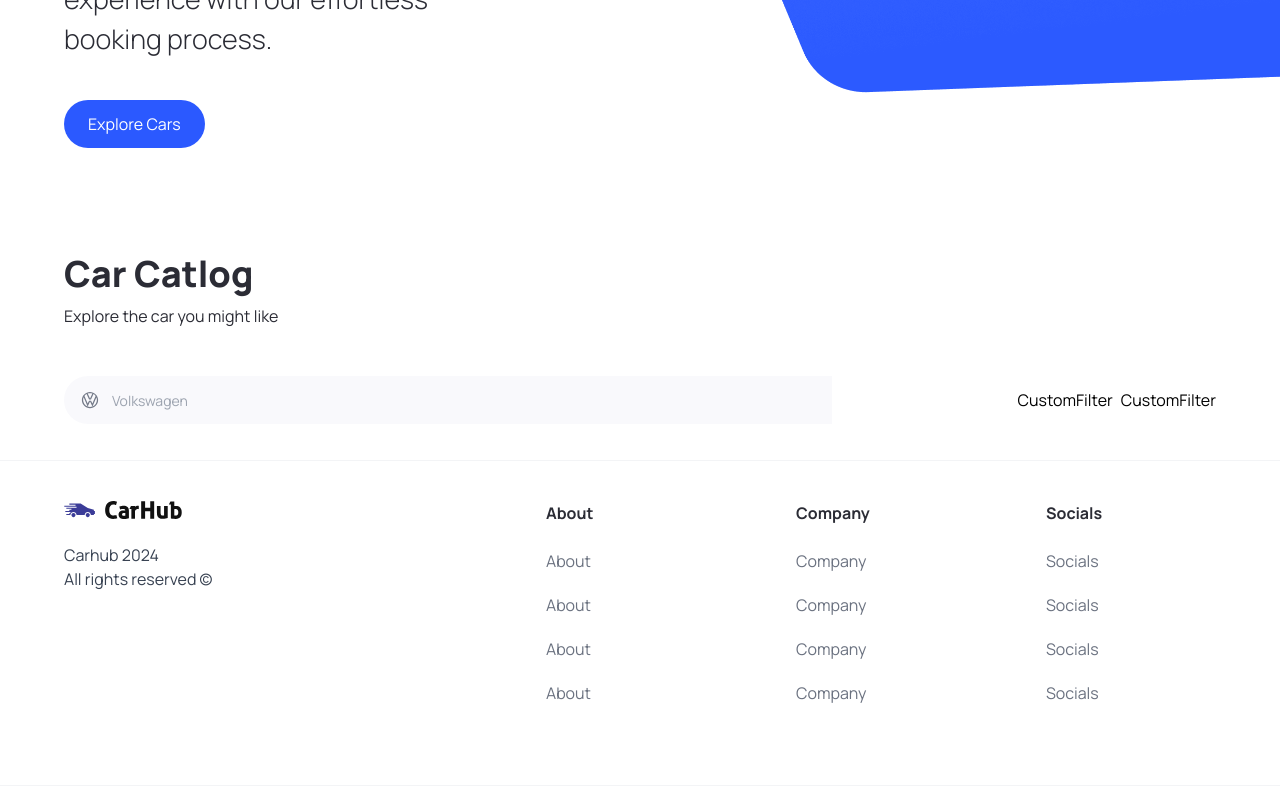
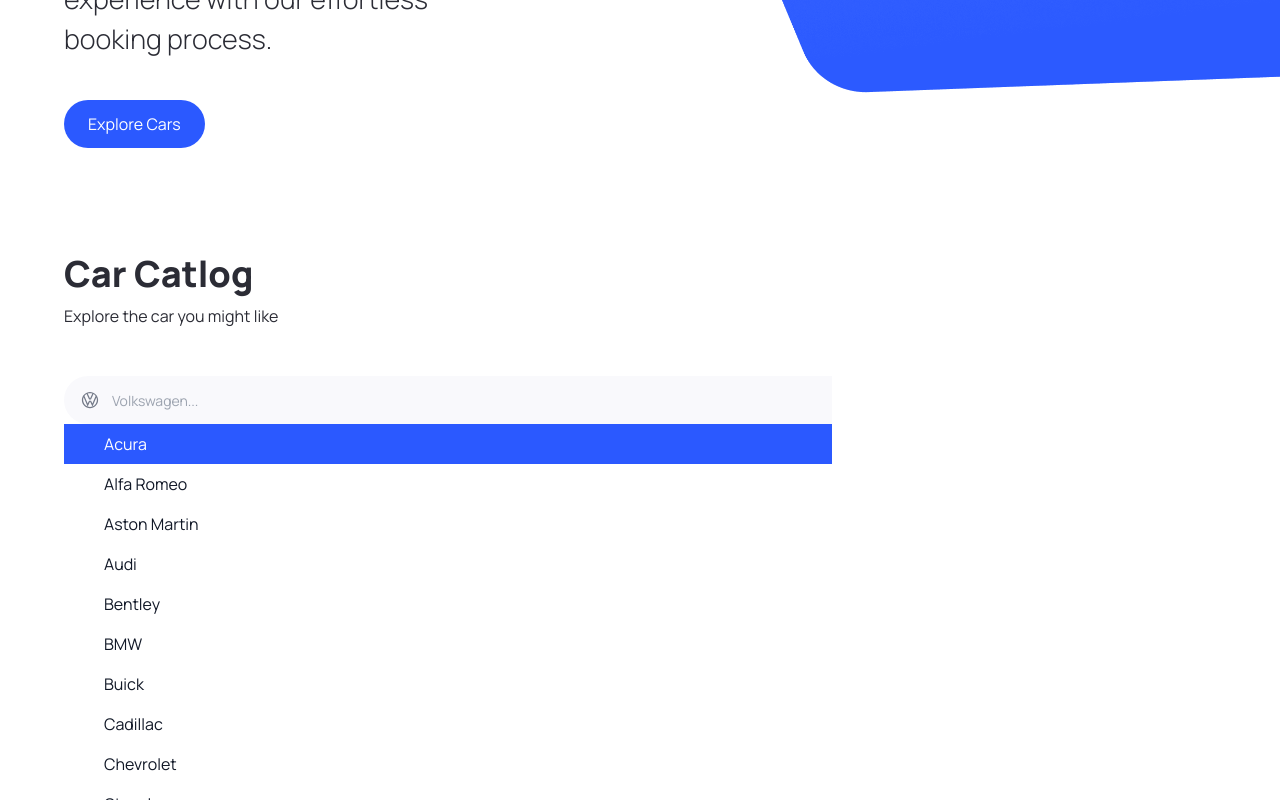
Before and after one commit to dipanshu-create/car_show, a Next.js app: page / in a window 1280 px wide. Both pictures are taken after a click on the button 82 px from the left and 1010 px from the top of the page. Shown: the part 610-1410 px from the top of the page. Built offline with nearby package versions, Linux system fonts and the light colour scheme.

Commit message:
adding search filters

```diff
--- a/components/SearchManufacturer.tsx
+++ b/components/SearchManufacturer.tsx
@@ -1,12 +1,27 @@
+"use client";
+
+import { manufacturers } from "@/constants";
+import { useState, Fragment } from "react";
 import { SearchManufacturerProps } from "@/types";
-import React from "react";
-import { Combobox, ComboboxInput, Transition } from "@headlessui/react";
+
+import { Combobox, Transition } from "@headlessui/react";
 import Image from "next/image";
 
 const SearchManufacturer = ({
   manufacturer,
   setManufacturer,
 }: SearchManufacturerProps) => {
+  const [query, setQuery] = useState("");
+  const filteredManufacturers =
+    query === ""
+      ? manufacturers
+      : manufacturers.filter((item) =>
+          item
+            .toLowerCase()
+            .replace(/\s+/g, "")
+            .includes(query.toLowerCase().replace(/\s+/g, ""))
+        );
+
   return (
     <div className="search-manufacturer">
       <Combobox>
@@ -22,8 +37,42 @@
           </Combobox.Button>
           <Combobox.Input
             className="search-manufacturer__input"
-            placeholder="Volkswagen"
+            placeholder="Volkswagen..."
+            displayValue={(manufacturer: string) => manufacturer}
+            onChange={(e) => setQuery(e.target.value)}
           />
+          <Transition
+            as={Fragment}
+            leave="transition ease-in duration-100"
+            leaveFrom="opacity-100"
+            leaveTo="opacity-0"
+            afterLeave={() => setQuery("")}
+          >
+            <Combobox.Options>
+              {filteredManufacturers.length === 0 && query !== "" ? (
+                <Combobox.Option
+                  value={query}
+                  className="search-manufacturer__option"
+                >
+                  Create "{query}"
+                </Combobox.Option>
+              ) : (
+                filteredManufacturers.map((item) => (
+                  <Combobox.Option
+                    key={item}
+                    className={({ active }) =>
+                      `relative search-manufacturer__option ${
+                        active ? "bg-primary-blue text-white" : "text-gray-900"
+                      }`
+                    }
+                    value={item}
+                  >
+                    {item}
+                  </Combobox.Option>
+                ))
+              )}
+            </Combobox.Options>
+          </Transition>
         </div>
       </Combobox>
     </div>
```
